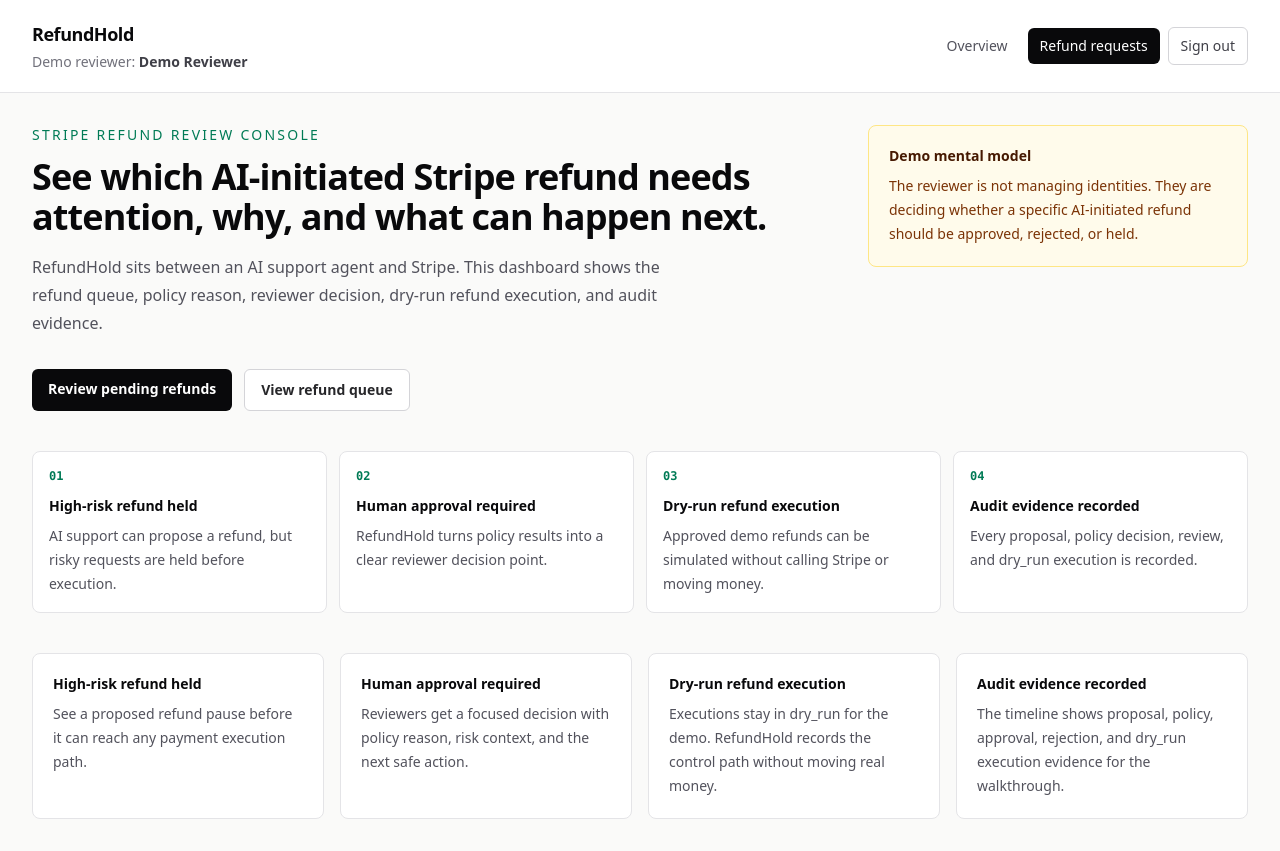
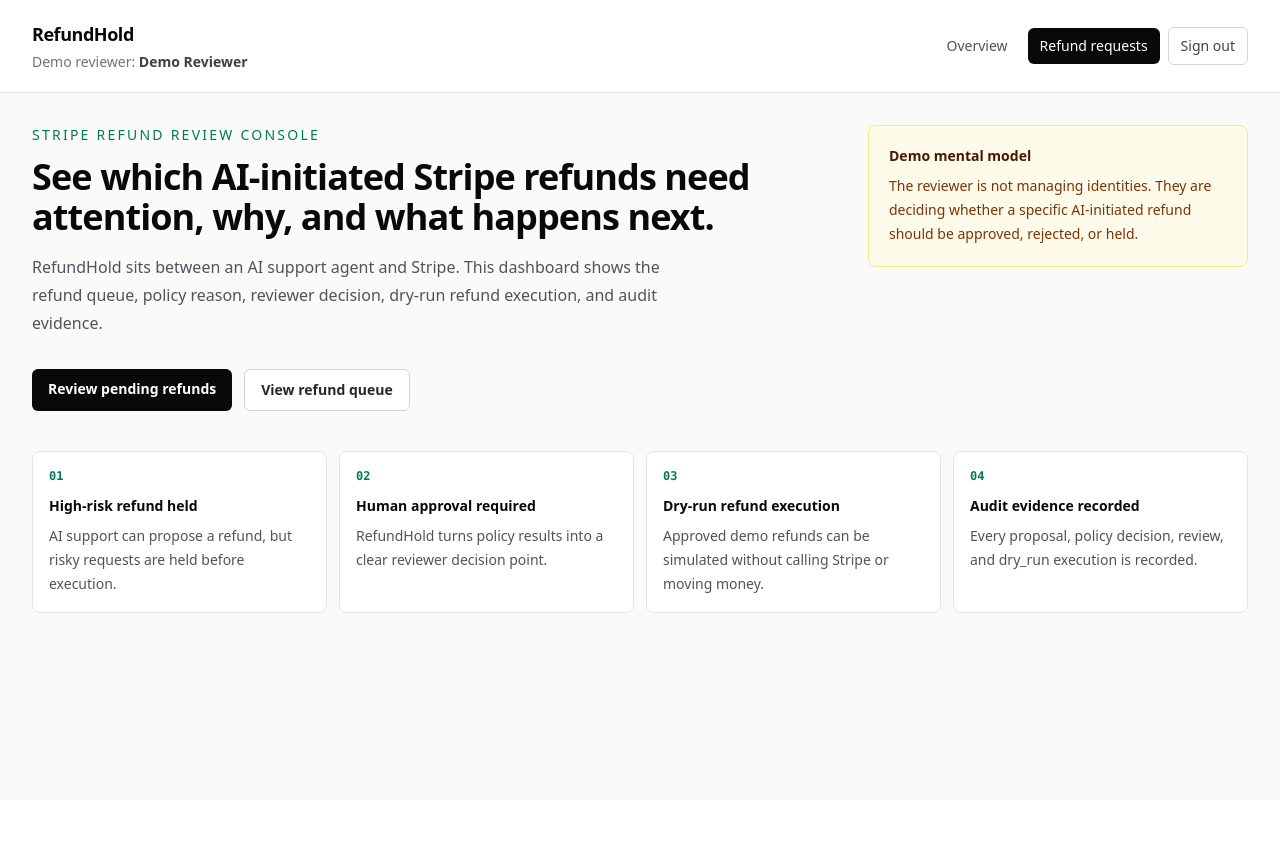
Before and after one commit to Webyseo/refundhold, a Next.js app: page /app in a window 1280 px wide. After the commit the page ends 800 px from the top, so only its background shows below. Built offline with nearby package versions, Linux system fonts and the light colour scheme.

Commit message:
fix: remove duplicate dashboard demo cards

```diff
--- a/src/app/app/page.tsx
+++ b/src/app/app/page.tsx
@@ -28,8 +28,8 @@
             Stripe refund review console
           </p>
           <h1 className="mt-3 max-w-3xl text-4xl font-semibold tracking-tight text-zinc-950">
-            See which AI-initiated Stripe refund needs attention, why, and what
-            can happen next.
+            See which AI-initiated Stripe refunds need attention, why, and what
+            happens next.
           </h1>
           <p className="mt-4 max-w-2xl text-base leading-7 text-zinc-600">
             RefundHold sits between an AI support agent and Stripe. This
@@ -80,45 +80,6 @@
           </div>
         ))}
       </div>
-
-      <div className="mt-10 grid gap-4 lg:grid-cols-4">
-        <section className="rounded-lg border border-zinc-200 bg-white p-5">
-          <p className="text-sm font-semibold text-zinc-950">
-            High-risk refund held
-          </p>
-          <p className="mt-2 text-sm leading-6 text-zinc-600">
-            See a proposed refund pause before it can reach any payment
-            execution path.
-          </p>
-        </section>
-        <section className="rounded-lg border border-zinc-200 bg-white p-5">
-          <p className="text-sm font-semibold text-zinc-950">
-            Human approval required
-          </p>
-          <p className="mt-2 text-sm leading-6 text-zinc-600">
-            Reviewers get a focused decision with policy reason, risk context,
-            and the next safe action.
-          </p>
-        </section>
-        <section className="rounded-lg border border-zinc-200 bg-white p-5">
-          <p className="text-sm font-semibold text-zinc-950">
-            Dry-run refund execution
-          </p>
-          <p className="mt-2 text-sm leading-6 text-zinc-600">
-            Executions stay in dry_run for the demo. RefundHold records the
-            control path without moving real money.
-          </p>
-        </section>
-        <section className="rounded-lg border border-zinc-200 bg-white p-5">
-          <p className="text-sm font-semibold text-zinc-950">
-            Audit evidence recorded
-          </p>
-          <p className="mt-2 text-sm leading-6 text-zinc-600">
-            The timeline shows proposal, policy, approval, rejection, and
-            dry_run execution evidence for the walkthrough.
-          </p>
-        </section>
-      </div>
     </section>
   );
 }
```
